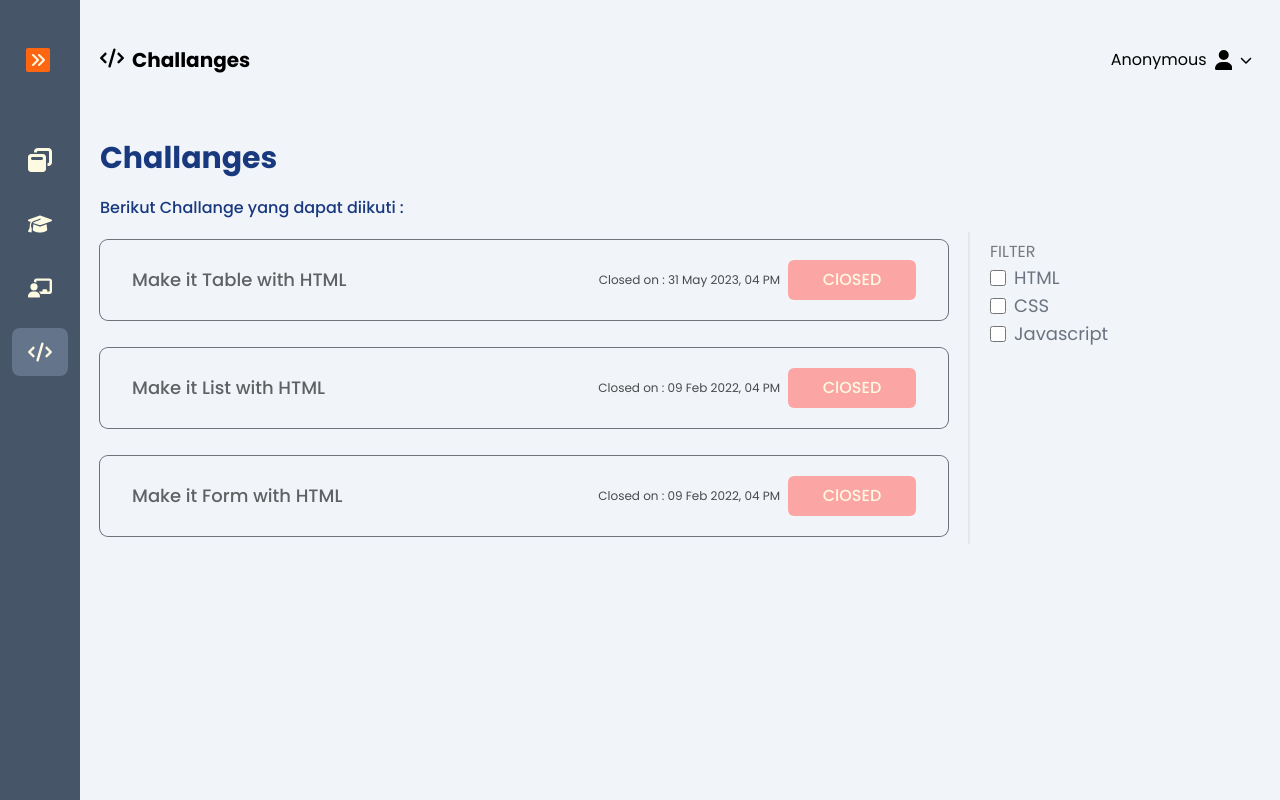
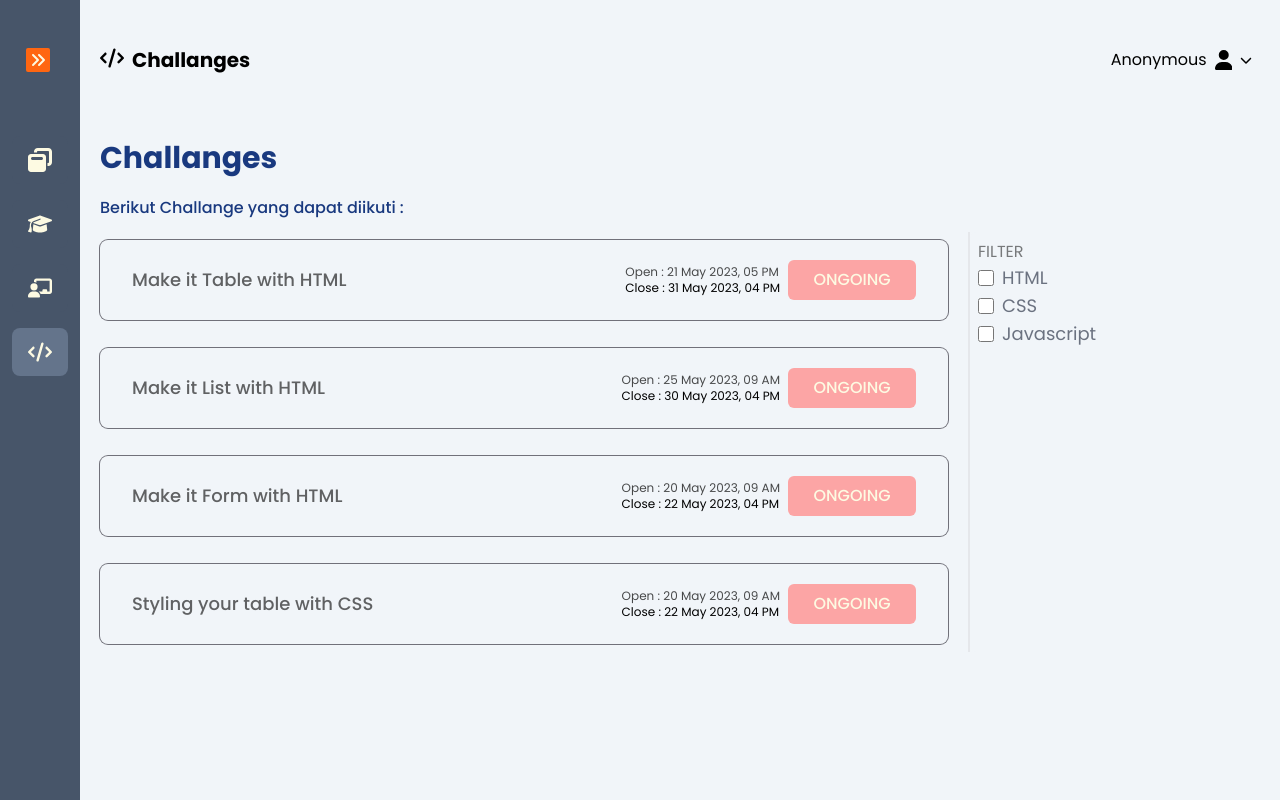
Before and after one commit to RezaBagusS/Project-Akhir-MPSB, a React (Vite) app: page /dashboard/challanges in a window 1280 px wide. Built offline with nearby package versions, Linux system fonts and the light colour scheme.

Commit message:
add functional filter challanges

```diff
--- a/src/Component/ModulesComp/ChallangeCard.jsx
+++ b/src/Component/ModulesComp/ChallangeCard.jsx
@@ -1,6 +1,6 @@
 import { dataChallange } from "../../data/dataChallange";
 
-const ChallangeCard = () => {
+const ChallangeCard = ({ filter }) => {
   const handleDate = (date) => {
     const d = new Date(date);
     const ye = new Intl.DateTimeFormat("en", { year: "numeric" }).format(d);
@@ -8,34 +8,76 @@ const ChallangeCard = () => {
     const da = new Intl.DateTimeFormat("en", { day: "2-digit" }).format(d);
     const ho = new Intl.DateTimeFormat("en", { hour: "2-digit" }).format(d);
     return `${da} ${mo} ${ye}, ${ho}`;
-};
+  };
 
-const isOpen = (open, close) => {
+  const isOpen = (open, close) => {
     const openDate = new Date(open);
     const closeDate = new Date(close);
     const now = new Date();
     return now >= openDate && now <= closeDate;
-}
-//   console.log(haspen("2023-05-22T16:00:00.999+07:00","2023-05-23T16:00:00.999+07:00"));
+  };
 
-  return dataChallange.map((item) => {
+  const statusChallange = (open, close) => {
+    const openDate = new Date(open);
+    const closeDate = new Date(close);
+    const now = new Date();
+    if (now >= openDate && now <= closeDate) {
+      return "OPEN";
+    } else if (now < openDate && now < closeDate) {
+      return "ONGOING";
+    } else {
+      return "CLOSED";
+    }
+  };
+
+  const filteredChallanges =
+    filter.length > 0
+      ? dataChallange.filter((item) => filter.includes(item.tag))
+      : dataChallange;
+
+  if (filteredChallanges.length === 0) {
+    return (
+        <div className="w-full flex items-center justify-center h-20 border-t-2">
+            <h1 className="font-semibold text-center text-2xl rounded-lg mt-5 bg-slate-200 py-5 px-10">
+                Challange belum ada !! 😥😥
+            </h1>
+        </div>
+    )
+  }
+
+  return filteredChallanges.map((item) => {
     return (
       <div
         key={item.id}
-        className="flex flex-col gap-y-4 sm:gap-0 sm:flex-row justify-between items-center rounded-lg ring-1 ring-zinc-500 px-8 py-5">
-        <h1 className={`font-medium text-base md:text-lg
-            ${isOpen(item.openDate, item.closeDate) ? "text-cust-blue opacity-80" : "opacity-60"}
-        `}>
+        className="flex flex-col gap-y-4 sm:gap-0 sm:flex-row justify-between items-center rounded-lg ring-1 ring-zinc-500 px-8 py-5"
+      >
+        <h1
+          className={`font-medium text-base md:text-lg
+              ${
+                isOpen(item.openDate, item.closeDate)
+                  ? "text-cust-blue opacity-80"
+                  : "opacity-60"
+              }
+          `}
+        >
           {item.title}
         </h1>
         <div className="flex flex-col sm:flex-row gap-x-2 gap-y-2 items-center text-xs">
-          <p className="opacity-70">Closed on : {handleDate(item.closeDate)}</p>
+          <div>
+            <p className="opacity-70">Open : {handleDate(item.openDate)}</p>
+            <p className="opacit y-70">Close : {handleDate(item.closeDate)}</p>
+          </div>
           <button
             disabled={!isOpen(item.openDate, item.closeDate)}
             className={`w-32 py-2 text-base font-medium cursor-pointer rounded-md transition-all duration-300
-                ${isOpen(item.openDate, item.closeDate) ? "bg-slate-300 hover:bg-cust-purple text-cust-blue hover:text-cust-beige" : "bg-red-300 text-cust-beige"}
-            `}>
-            {isOpen(item.openDate, item.closeDate) ? "JOIN" : "ClOSED"}
+                  ${
+                    isOpen(item.openDate, item.closeDate)
+                      ? "bg-slate-300 hover:bg-cust-blue text-cust-blue hover:text-cust-beige"
+                      : "bg-red-300 text-cust-beige"
+                  }
+              `}
+          >
+            {statusChallange(item.openDate, item.closeDate)}
           </button>
         </div>
       </div>
--- a/src/Component/ModulesComp/CheckboxChallange.jsx
+++ b/src/Component/ModulesComp/CheckboxChallange.jsx
@@ -1,3 +1,5 @@
+import { useState, useEffect } from "react";
+
 const dataCheckbox = [
     {
         id: 1,
@@ -14,7 +16,22 @@ const dataCheckbox = [
 
 ];
 
-const CheckboxChallange = () => {
+const CheckboxChallange = ({ getCheck }) => {
+
+    const [isArray, setIsArray] = useState([]);
+
+    useEffect(() => {
+        getCheck(isArray);
+    });
+
+
+    const handleCheck = (e) => {
+        if (e.target.checked) {
+            setIsArray([...isArray, e.target.value]);
+        } else {
+            setIsArray(isArray.filter((item) => item !== e.target.value));
+        }
+    }
 
     return dataCheckbox.map((item) => {
         return (
@@ -23,7 +40,8 @@ const CheckboxChallange = () => {
             className="flex items-center mr-4">
             <input
               type="checkbox"
-              value=""
+              value={item.tag}
+              onChange={handleCheck}
               className="w-4 h-4 text-purple-600 bg-gray-100 border-gray-300 rounded focus:ring-purple-500"
             />
             <label
--- a/src/Modules/Sec_Challange.jsx
+++ b/src/Modules/Sec_Challange.jsx
@@ -1,8 +1,20 @@
 import HeaderDashboard from "../Component/DashboardComp/HeaderDashboard";
 import ChallangeCard from "../Component/ModulesComp/ChallangeCard";
 import CheckboxChallange from "../Component/ModulesComp/CheckboxChallange";
+import { useState } from "react";
 
 const Challange = () => {
+  const [isChecked, setIsChecked] = useState([]);
+  const [filterOpen, setFilterOpen] = useState(false);
+
+  const handleCheck = (e) => {
+    setIsChecked(e);
+  };
+
+  const handleFilterOpen = () => {
+    setFilterOpen((prev) => !prev);
+  };
+
   return (
     <div className="w-full h-fit">
       <HeaderDashboard name={"Challanges"} />
@@ -11,17 +23,35 @@ const Challange = () => {
         <div className="font-bold text-3xl text-cust-blue py-5">
           <h3>Challanges</h3>
         </div>
-        <div className="pb-3 w-full font-medium text-cust-blue">
+        <div className="flex items-center justify-between pb-3 w-full font-medium text-cust-blue">
           <h4>Berikut Challange yang dapat diikuti :</h4>
+          <button
+            onClick={handleFilterOpen}
+            className={`sm:hidden hover:bg-slate-300 rounded-md transition-all duration-300
+            ${filterOpen && "bg-slate-300"}
+            `}
+          >
+            <svg
+              className="w-10 h-10 p-1"
+              xmlns="http://www.w3.org/2000/svg"
+              viewBox="0 0 512 512"
+            >
+              <path d="M3.9 54.9C10.5 40.9 24.5 32 40 32H472c15.5 0 29.5 8.9 36.1 22.9s4.6 30.5-5.2 42.5L320 320.9V448c0 12.1-6.8 23.2-17.7 28.6s-23.8 4.3-33.5-3l-64-48c-8.1-6-12.8-15.5-12.8-25.6V320.9L9 97.3C-.7 85.4-2.8 68.8 3.9 54.9z" />
+            </svg>
+          </button>
         </div>
-        <div className="grid sm:grid-cols-12">
+        <div className="relative grid sm:grid-cols-12">
           <div className="sm:col-span-9 flex flex-col gap-y-7 w-full p-2 pl-0 pr-5 sm:border-r-2">
-            <ChallangeCard />
+            <ChallangeCard filter={isChecked} />
           </div>
-          <div className="hidden sm:block col-span-3 w-full p-2 pl-5">
+          <div
+            className={`absolute sm:relative sm:block sm:right-0 col-span-3 w-1/2 sm:w-full py-5 sm:p-2 pl-5 rounded-l-md bg-sky-300 sm:bg-slate-100 transition-all duration-300
+            ${filterOpen ? "-right-10 top-0" : "-right-full top-0"}
+          `}
+          >
             <h1 className="opacity-50 text-base font-normal">FILTER</h1>
             <div className="flex flex-col gap-x-2">
-              <CheckboxChallange />
+              <CheckboxChallange getCheck={handleCheck} />
             </div>
           </div>
         </div>
--- a/src/data/dataChallange.jsx
+++ b/src/data/dataChallange.jsx
@@ -12,15 +12,23 @@ export const dataChallange = [
         tag: "HTML",
         title: "Make it List with HTML",
         description: "Lorem ipsum dolor sit amet consectetur adipisicing elit. Quisquam, voluptatum.",
-        openDate: new Date("2022-02-02T16:00:00.999+07:00"),
-        closeDate: new Date("2022-02-09T23:59:59.999+07:00"),
+        openDate: new Date("2023-05-25T16:00:00.999+07:00"),
+        closeDate: new Date("2023-05-30T23:59:59.999+07:00"),
     },
     {
         id: 3,
         tag: "HTML",
         title: "Make it Form with HTML",
         description: "Lorem ipsum dolor sit amet consectetur adipisicing elit. Quisquam, voluptatum.",
-        openDate: new Date("2022-02-02T16:00:00.999+07:00"),
-        closeDate: new Date("2022-02-09T23:59:59.999+07:00"),
+        openDate: new Date("2023-05-20T16:00:00.999+07:00"),
+        closeDate: new Date("2023-05-22T23:59:59.999+07:00"),
+    },
+    {
+        id: 4,
+        tag: "CSS",
+        title: "Styling your table with CSS",
+        description: "Lorem ipsum dolor sit amet consectetur adipisicing elit. Quisquam, voluptatum.",
+        openDate: new Date("2023-05-20T16:00:00.999+07:00"),
+        closeDate: new Date("2023-05-22T23:59:59.999+07:00"),
     }
 ];
```
